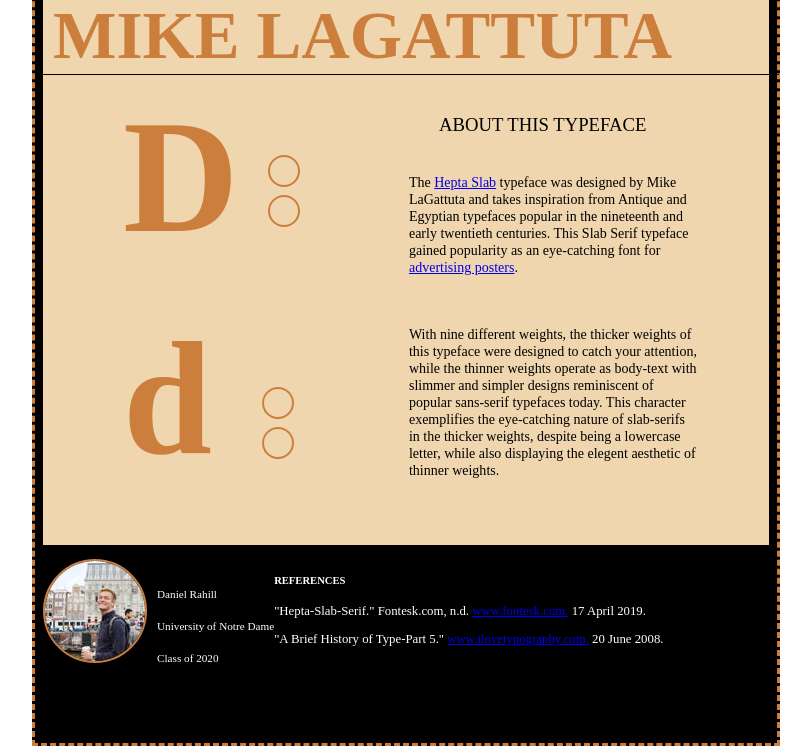
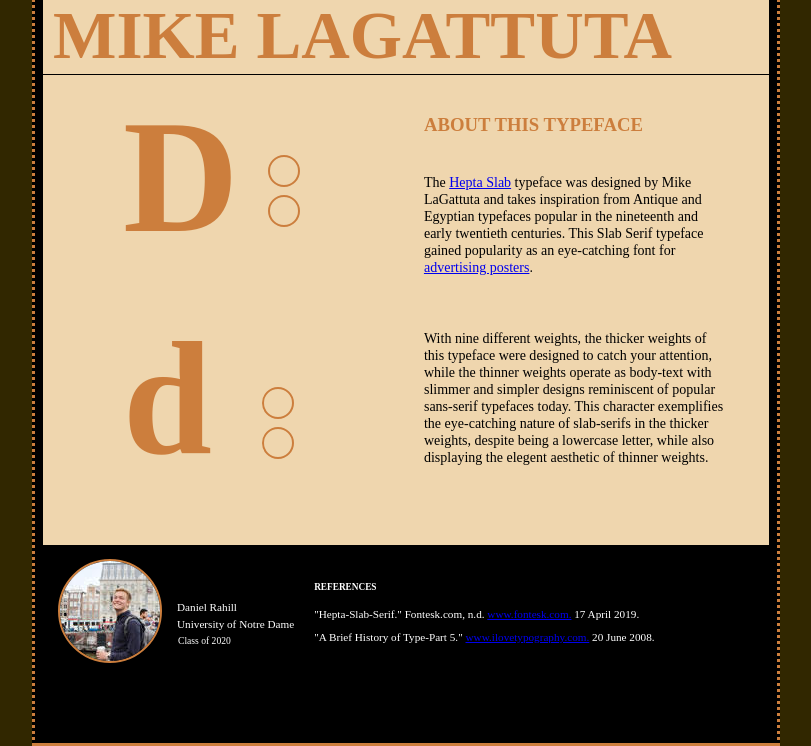
Before and after one commit to derahill/derahill.github.io, a plain HTML site: page project-one/index_9_30.html in a window 1280 px wide. Shown: the part 790-1536 px from the top of the page, without its empty margins (245-1056 px from the left). Drawn offline with nearby package versions, Linux system fonts and the light colour scheme; files whose address does not match are found by name; a web font is replaced by a local one.

Commit message:
update 2
update 2

```diff
--- a/project-one/assets/wireframe-styles_9_30.css
+++ b/project-one/assets/wireframe-styles_9_30.css
@@ -4,7 +4,7 @@
   height: 1024px;
   width: 726px;
   /* vertical-align: middle; */
-  background-color: white;
+  background-color: #312700;
   font-family: 'hepta slab', serif;
   color: #CC7E3D;
   align-content: space-around;
@@ -15,7 +15,8 @@
   width: 748px;
   margin: 0;
   padding: 0;
-  border: dashed 3px;
+  border: 3px;
+  border-style: solid dotted;
   justify-content: center;
   position: absolute;
   box-sizing: border-box;
@@ -65,6 +66,8 @@
   font-size: 158%;
   height: 40px;
   width: auto;
+  position: relative;
+  bottom: 2px;
   /* border-bottom: solid; */
   border-top: solid 2px;
   border-color: black;
@@ -75,7 +78,7 @@
   padding-top: 2px;
   /* padding may screw up my pixels */
   /* justify-content: center; */
-  background-color: ;
+
 }
 
 /* having width and height will separate the object from the other ones? */
@@ -93,6 +96,7 @@
   border-top: solid 2px;
   border-color: black;
   box-sizing: border-box;
+
 }
 
 .textunderrow h3 {
@@ -118,6 +122,8 @@
   text-align: center;
   margin: 0;
   padding: 0;
+  position: relative;
+  bottom: 6px;
   /* margin-top: 0px; */
   /* border-bottom: solid; */
 }
@@ -356,14 +362,15 @@
   top: 30px;
   justify-content: center;
   font-weight:400;
-  color: black;
+  color: #CC7E3D;
 }
 
 #ptitle {
+  font-weight: bold;
   margin: 0px;
   padding: 0px;
   position: relative;
-  left: 50px;
+  left: 35px;
   bottom: 20px;
 }
 
@@ -385,17 +392,19 @@
 #info1 {
   margin: 0;
   height: 150px;
-  width: 290px;
+  width: 300px;
   /* not sure why this is */
   font-size: 75%;
+
   padding:0;
   padding-top:20px;
   padding-left: 20px;
   background-color: ;
   align-content: center;
-  font-weight: lighter;
+  font-weight: 400;
   position: relative;
   top: -15px;
+  left: 15px;
 }
 
 #info2 {
@@ -406,12 +415,13 @@
   padding-left:20px;
   margin-top:0;
   height: 195px;
-  width: 290px;
-  position:absolute;
-  top: 160px;
+  width: 300px;
+  position:relative;
+  top: -15px;
+  left: 15px;
   /* again this is a mystery to me */
   font-size: 75%;
-  font-weight: lighter;
+  font-weight: 400;
 
 
   background-color: ;
@@ -423,6 +433,7 @@
   /*width: 50px;*/
   position: relative;
   border-radius: 50%;
+
 }
 
 #myface {
@@ -432,6 +443,8 @@
   border: solid 2px;
   border-color: #CC7E3D;
   box-sizing: border-box;
+  position: relative;
+  left: 15px;
 
 }
 .box {
@@ -453,32 +466,45 @@
 }
 
 .author h3 {
-  font-weight: 100;
+  font-weight: 200;
   font-size:70%;
   margin:0;
   padding:0;
   padding-top:30px;
   padding-left: 10px;
+  position: relative;
+  left: 20px;
+  top: 4px;
+
 }
 .author h4 {
-  font-weight: 100;
+  font-weight: 200;
   font-size:70%;
   margin:0;
   padding:0;
   padding-top:20px;
   padding-left: 10px;
+  position: relative;
+  left: 20px;
+  bottom: 11px;
 }
 .author h5 {
   font-weight: 100;
-  font-size:70%;
+  font-size:60%;
   margin:0;
   padding:0;
-  padding-top:40px;
-  padding-left: 10px;
+  position: relative;
+  left: 31px;
+  bottom: 6px;
 
 }
 #References {
-  font-size: 80%;
+  font-size: 70%;
+  font-weight: 300;
+  width: 400px;
+  position: relative;
+  left: 40px;
+
 
 }
 .button {
--- a/project-one/index_9_30.html
+++ b/project-one/index_9_30.html
@@ -96,7 +96,7 @@
             <div>
               <h3>Daniel Rahill</h3>
               <h4>University of Notre Dame</h4>
-              <h4>Class of 2020</h4>
+              <h5>Class of 2020</h5>
             </div>
           </section>
 
```
